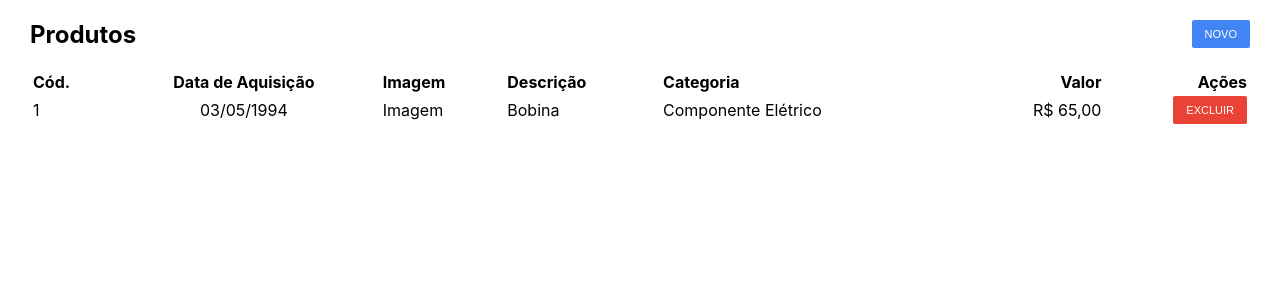
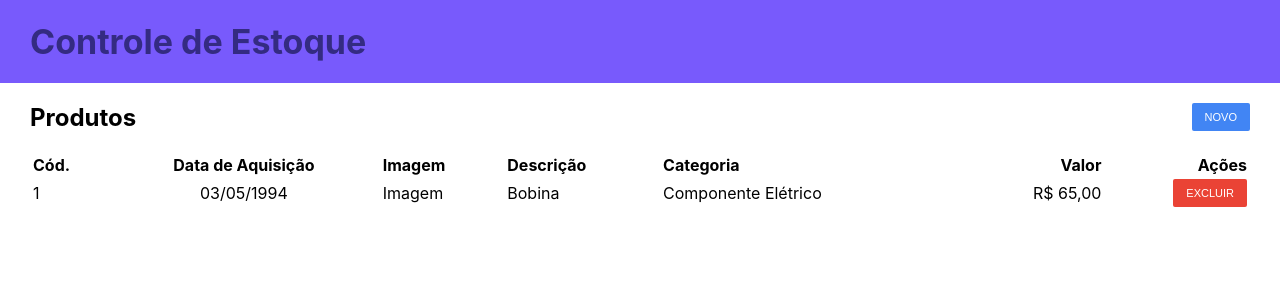
Before and after one commit to emanoelqueiroz/teste, a React (Create React App) app: page / in a window 1280 px wide. Shown: the top 300 px of the page. Built offline with nearby package versions, Linux system fonts and the light colour scheme.

Commit message:
adicionado titulo da página

```diff
--- a/src/App.js
+++ b/src/App.js
@@ -1,9 +1,11 @@
 import './App.css';
+import PageTitle from './components/PageTitle';
 import List from './components/Stock/List';
 
 function App() {
   return (
     <div className="App">
+      <PageTitle>Controle de Estoque</PageTitle>
       <List/>
     </div>
   );
--- /dev/null
+++ b/src/components/PageTitle.js
@@ -0,0 +1,30 @@
+import styled from 'styled-components';
+import React, { Component } from "react";
+import Section from './Section';
+
+const TitleWrapper = styled.div`
+    background-color: #785afc;
+    padding: 21px 0;
+`;
+
+const Title = styled.h1`
+    color: #342b82;
+    margin: 0;
+    font-size: 34px;
+`;
+
+class PageTitle extends Component {
+    render() {
+        return (
+            <TitleWrapper>
+                <Section>
+                    <Title>
+                        {this.props.children}
+                    </Title>
+                </Section>
+            </TitleWrapper>
+        )
+    }
+}
+
+export default PageTitle
```
